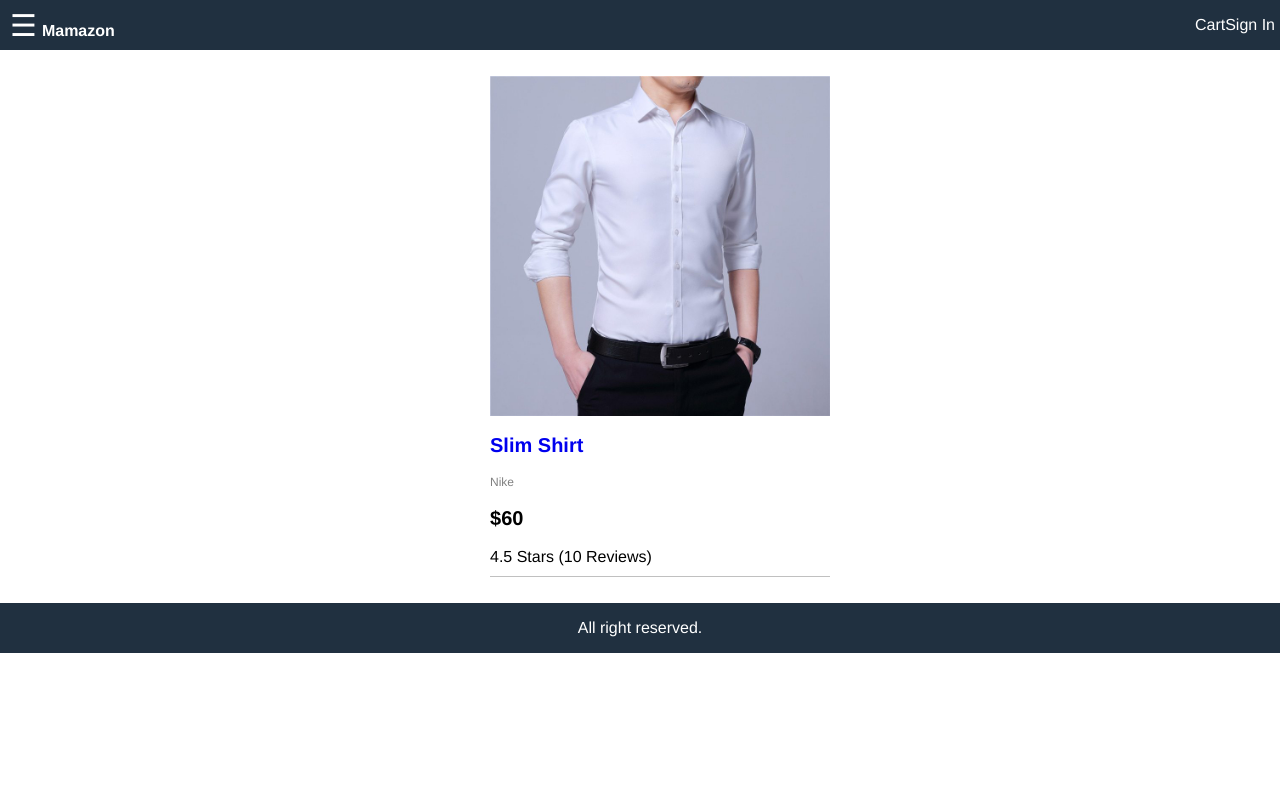
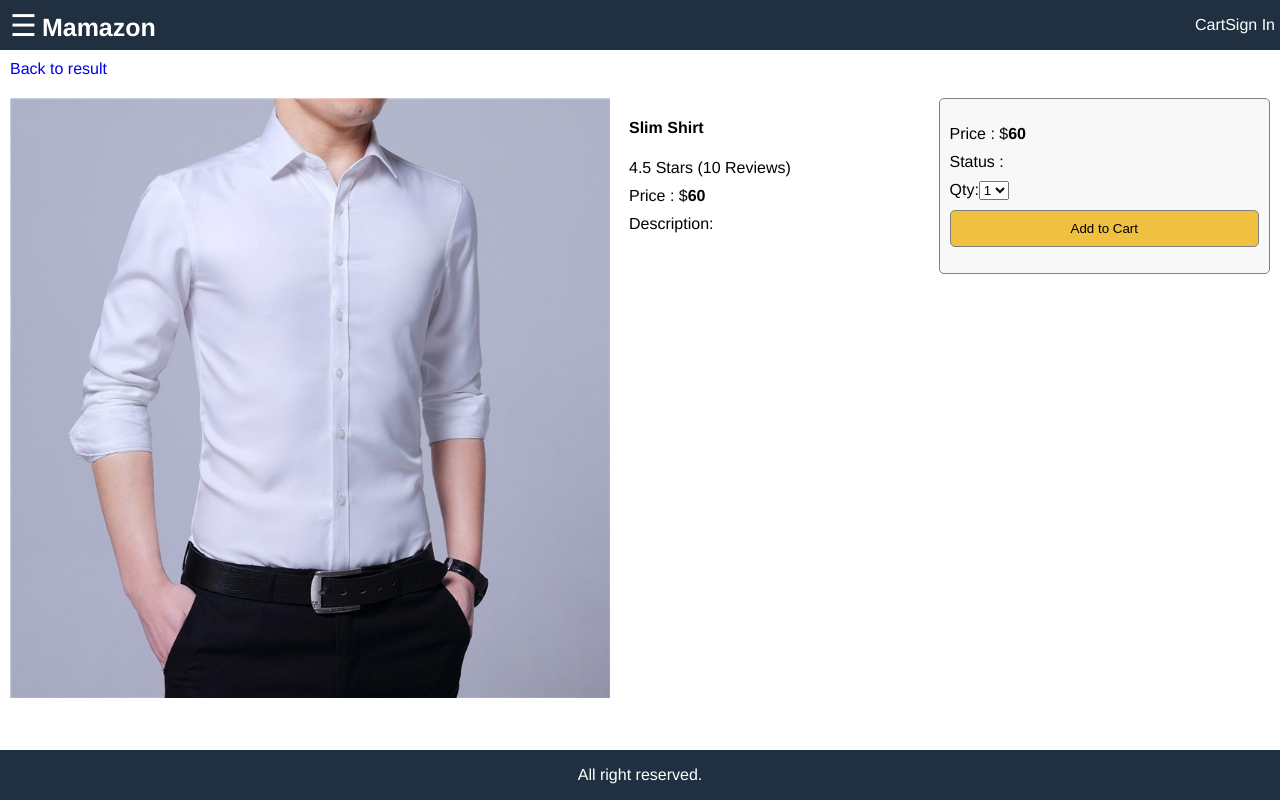
Before and after one commit to jrucl2d/Amazon_Clone, a React (Create React App) app in the folder frontend/: page /product/1 in a window 1280 px wide. Built offline with nearby package versions, Linux system fonts and the light colour scheme.

Commit message:
Added product detail window

```diff
--- a/frontend/package.json
+++ b/frontend/package.json
@@ -8,6 +8,7 @@
     "@testing-library/user-event": "^7.1.2",
     "react": "^16.13.1",
     "react-dom": "^16.13.1",
+    "react-router-dom": "^5.2.0",
     "react-scripts": "3.4.3"
   },
   "scripts": {
--- a/frontend/src/App.jsx
+++ b/frontend/src/App.jsx
@@ -1,16 +1,19 @@
 import React from "react";
-import data from "./data";
+import { BrowserRouter, Route, Link } from "react-router-dom";
+import HomeScreen from "./Screens/HomeScreen";
+import ProductScreen from "./Screens/ProductScreen";
 
 function App() {
   const handleSideMenu = () => {
     document.querySelector(".sidebar").classList.toggle("open");
   };
   return (
+    <BrowserRouter>
       <div className="grid-container">
         <header className="header">
           <div className="brand">
             <button onClick={handleSideMenu}>&#9776;</button>
-          <a href="index.html">Mamazon</a>
+            <Link to="/">Mamazon</Link>
           </div>
           <div className="header-links">
             <a href="cart.html">Cart</a>
@@ -33,31 +36,13 @@ function App() {
         </aside>
         <main className="main">
           <div className="content">
-          <ul className="products">
-            {data.products.map((product) => (
-              <li>
-                <div className="product">
-                  <img
-                    className="product-image"
-                    src={product.image}
-                    alt="product"
-                  />
-                  <div className="product-name">
-                    <a href="product.html">{product.name}</a>
-                  </div>
-                  <div className="product-brand">{product.brand}</div>
-                  <div className="product-price">${product.price}</div>
-                  <div className="product-rating">
-                    {product.rating} Stars ({product.numReviews} Reviews)
-                  </div>
-                </div>
-              </li>
-            ))}
-          </ul>
+            <Route path="/" exact component={HomeScreen} />
+            <Route path="/product/:id" component={ProductScreen} />
           </div>
         </main>
         <footer className="footer">All right reserved.</footer>
       </div>
+    </BrowserRouter>
   );
 }
 
--- /dev/null
+++ b/frontend/src/Screens/HomeScreen.jsx
@@ -0,0 +1,33 @@
+import React from "react";
+import { Link } from "react-router-dom";
+import data from "../data";
+
+function HomeScreen() {
+  return (
+    <ul className="products">
+      {data.products.map((product) => (
+        <li>
+          <div className="product">
+            <Link to={"/product/" + product._id}>
+              <img
+                className="product-image"
+                src={product.image}
+                alt="product"
+              />
+            </Link>
+            <div className="product-name">
+              <Link to={"/product/" + product._id}>{product.name}</Link>
+            </div>
+            <div className="product-brand">{product.brand}</div>
+            <div className="product-price">${product.price}</div>
+            <div className="product-rating">
+              {product.rating} Stars ({product.numReviews} Reviews)
+            </div>
+          </div>
+        </li>
+      ))}
+    </ul>
+  );
+}
+
+export default HomeScreen;
--- /dev/null
+++ b/frontend/src/Screens/ProductScreen.jsx
@@ -0,0 +1,57 @@
+import React from "react";
+import { Link } from "react-router-dom";
+import data from "../data";
+
+function ProductScreen({ match }) {
+  const product = data.products.find((x) => x._id === match.params.id);
+  return (
+    <div>
+      <div className="back-to-result">
+        <Link to="/">Back to result</Link>
+      </div>
+      <div className="details">
+        <div className="details-image">
+          <img src={product.image} alt="product" />
+        </div>
+        <div className="details-info">
+          <ul>
+            <li>
+              <h4>{product.name}</h4>
+            </li>
+            <li>
+              {product.rating} Stars ({product.numReviews} Reviews)
+            </li>
+            <li>
+              Price : $<b>{product.price}</b>
+            </li>
+            <li>
+              Description: <div>{product.description}</div>
+            </li>
+          </ul>
+        </div>
+        <div className="details-action">
+          <ul>
+            <li>
+              Price : $<b>{product.price}</b>
+            </li>
+            <li>Status : {product.status}</li>
+            <li>
+              Qty:
+              <select>
+                <option>1</option>
+                <option>2</option>
+                <option>3</option>
+                <option>4</option>
+              </select>
+            </li>
+            <li>
+              <button>Add to Cart</button>
+            </li>
+          </ul>
+        </div>
+      </div>
+    </div>
+  );
+}
+
+export default ProductScreen;
--- a/frontend/src/data.js
+++ b/frontend/src/data.js
@@ -1,6 +1,7 @@
 const data = {
     products : [
         {
+            _id: "1",
             name:'Slim Shirt',
             category: 'shirt',
             image:'/images/d1.jpg',
@@ -8,6 +9,26 @@ const data = {
             price: 60,
             rating:4.5,
             numReviews:10,
+        },
+        {
+            _id: "2",
+            name:'Fat Shirt',
+            category: 'shirt',
+            image:'/images/d1.jpg',
+            brand:'Nike',
+            price: 61230,
+            rating:4.5,
+            numReviews:10,
+        },
+        {
+            _id: "3",
+            name:'Slim Pants',
+            category: 'pants',
+            image:'/images/d1.jpg',
+            brand:'MansHealth',
+            price: 870,
+            rating:4.5,
+            numReviews:10,
         }
     ]
 }
--- a/frontend/src/index.css
+++ b/frontend/src/index.css
@@ -7,6 +7,9 @@ body {
   font: 1.6rem Helvetica;
   height: 100vh;
   margin: 0;
+}
+#root {
+  height: 100%;
 }
 
 .grid-container {
@@ -27,7 +30,7 @@ body {
 }
 .brand a {
   color: #fff;
-  font-size: 2.5rme;
+  font-size: 2.5rem;
   font-weight: bold;
   text-decoration: none;
 }
@@ -129,3 +132,58 @@ a:hover {
   right: 0.5rem;
   top: 1.5rem;
 }
+
+/* Product Details */
+.details {
+  display: flex;
+  justify-content: space-between;
+  align-items: flex-start;
+  flex-wrap: wrap;
+  padding: 1rem;
+}
+.details-image {
+  flex: 2 1 60rem;
+}
+.details-image img {
+  max-width: 60rem;
+  width: 100%;
+}
+.details-info {
+  flex: 1 1 30rem;
+}
+.details-action {
+  flex: 1 1 30rem;
+}
+.details-info ul,
+.details-action ul {
+  list-style-type: none;
+  padding: 0;
+}
+.details-info li,
+.details-action li {
+  margin-bottom: 1rem;
+}
+.back-to-result {
+  padding: 1rem;
+}
+.details-action {
+  border: 0.1rem #808080 solid;
+  border-radius: 0.5rem;
+  background-color: #f8f8f8;
+  padding: 1rem;
+}
+.details-action ul li:last-child {
+  display: flex;
+  flex-direction: column;
+}
+.details-action ul li:last-child button {
+  padding: 1rem;
+  border: 0.1rem #808080 solid;
+  background-color: #f0c040;
+  border-radius: 0.5rem;
+  cursor: pointer;
+}
+.details-action ul li:last-child button:hover {
+  border: 0.1rem #101010 solid;
+  background-color: #faab00;
+}
```
Also changed, not shown: 1 other file (tests, documents, lock files or other folders). Lines whose indentation alone changed are shown as unchanged.
